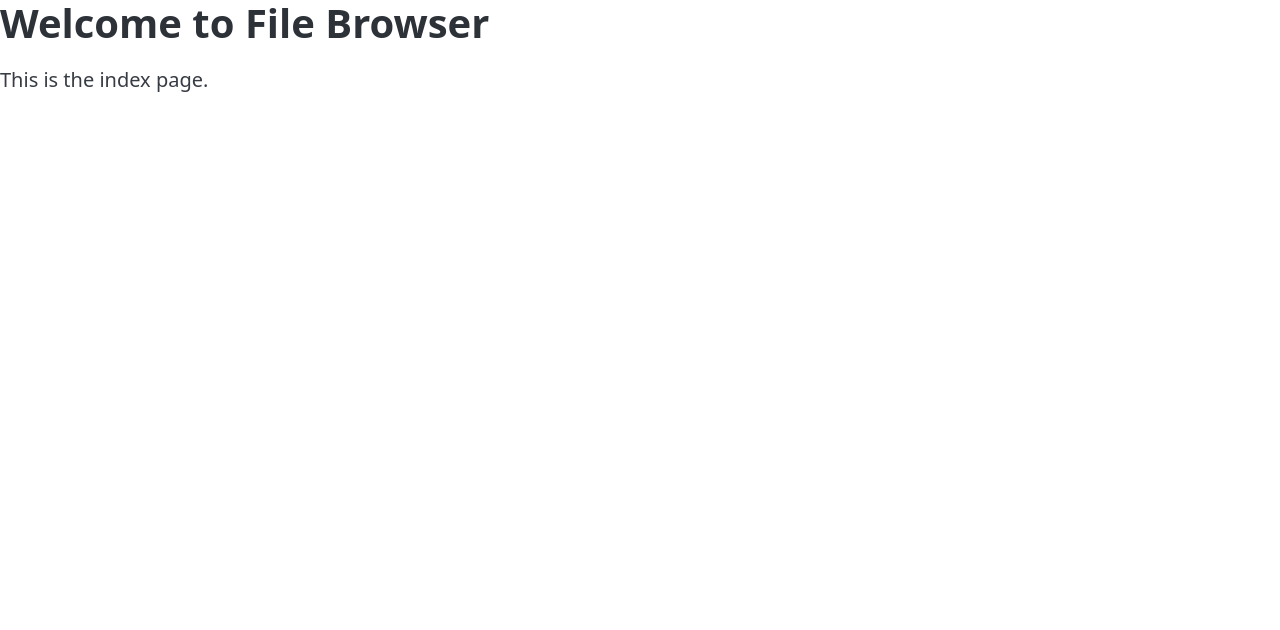
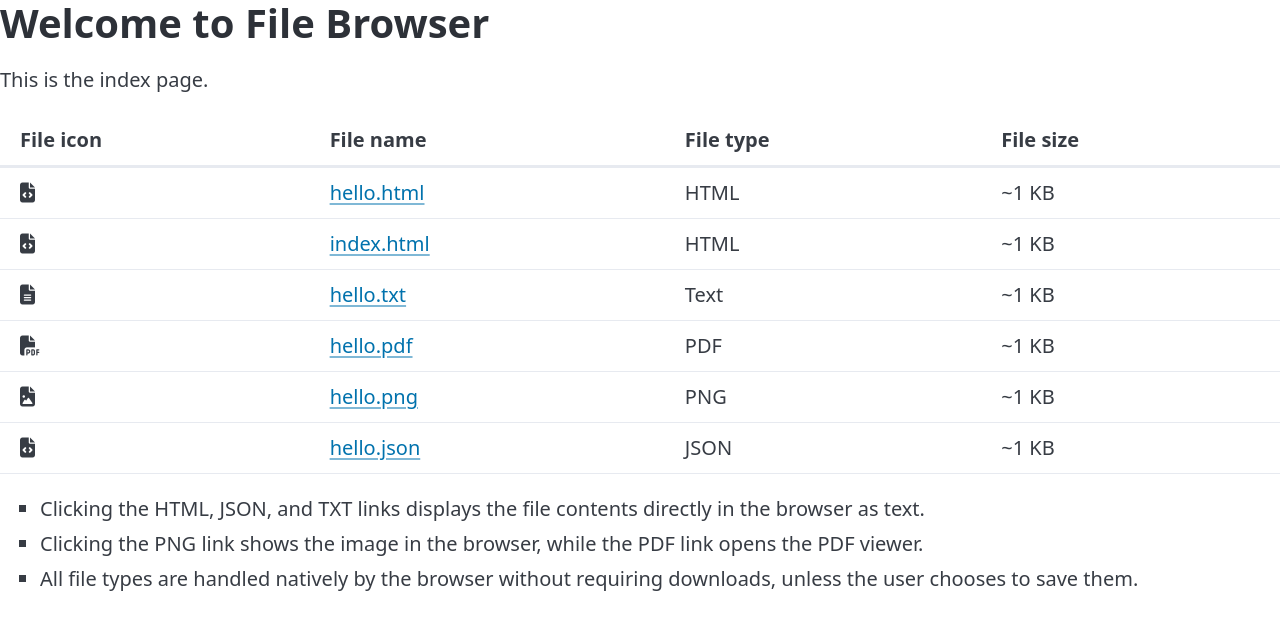
Before and after one commit to LoganSchu64/file-browser, a plain HTML site: page index.html in a window 1280 px wide. Drawn offline with nearby package versions, Linux system fonts and the light colour scheme.

Commit message:
hopefully works now

```diff
--- a/index.html
+++ b/index.html
@@ -5,9 +5,63 @@
     <meta name="viewport" content="width=device-width, initial-scale=1.0">
     <title>File Browser</title>
     <link rel="stylesheet" href="https://unpkg.com/@picocss/pico@2.0.6/css/pico.min.css">
+    <link rel="stylesheet" href="https://cdnjs.cloudflare.com/ajax/libs/font-awesome/6.4.2/css/all.min.css">
 </head>
 <body>
     <h1>Welcome to File Browser</h1>
     <p>This is the index page.</p>
+    <table>
+        <thead>
+            <tr>
+                <th>File icon</th>
+                <th>File name</th>
+                <th>File type</th>
+                <th>File size</th>
+            </tr>
+        </thead>
+        <tbody>
+            <tr>
+                <td><i class="fa-solid fa-file-code"></i></td>
+                <td><a href="hello.html">hello.html</a></td>
+                <td>HTML</td>
+                <td>~1 KB</td>
+            </tr>
+            <tr>
+                <td><i class="fa-solid fa-file-code"></i></td>
+                <td><a href="index.html">index.html</a></td>
+                <td>HTML</td>
+                <td>~1 KB</td>
+            </tr>
+            <tr>
+                <td><i class="fa-solid fa-file-lines"></i></td>
+                <td><a href="hello.txt">hello.txt</a></td>
+                <td>Text</td>
+                <td>~1 KB</td>
+            </tr>
+            <tr>
+                <td><i class="fa-solid fa-file-pdf"></i></td>
+                <td><a href="hello.pdf">hello.pdf</a></td>
+                <td>PDF</td>
+                <td>~1 KB</td>
+            </tr>
+            <tr>
+                <td><i class="fa-solid fa-file-image"></i></td>
+                <td><a href="hello.png">hello.png</a></td>
+                <td>PNG</td>
+                <td>~1 KB</td>
+            </tr>
+            <tr>
+                <td><i class="fa-solid fa-file-code"></i></td>
+                <td><a href="hello.json">hello.json</a></td>
+                <td>JSON</td>
+                <td>~1 KB</td>
+            </tr>
+        </tbody>
+    </table>
+    <ul>
+        <li>Clicking the HTML, JSON, and TXT links displays the file contents directly in the browser as text.</li>
+        <li>Clicking the PNG link shows the image in the browser, while the PDF link opens the PDF viewer.</li>
+        <li>All file types are handled natively by the browser without requiring downloads, unless the user chooses to save them.</li>
+    </ul>
 </body>
 </html>
```
